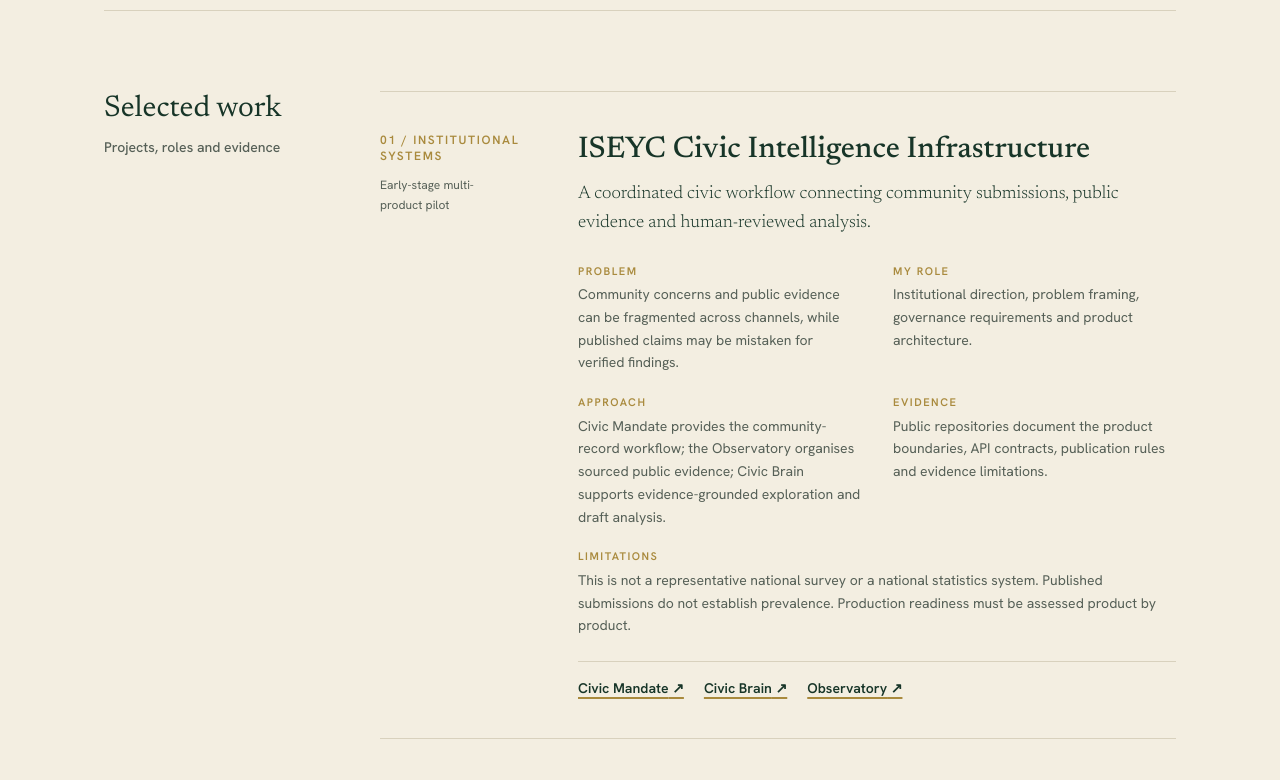
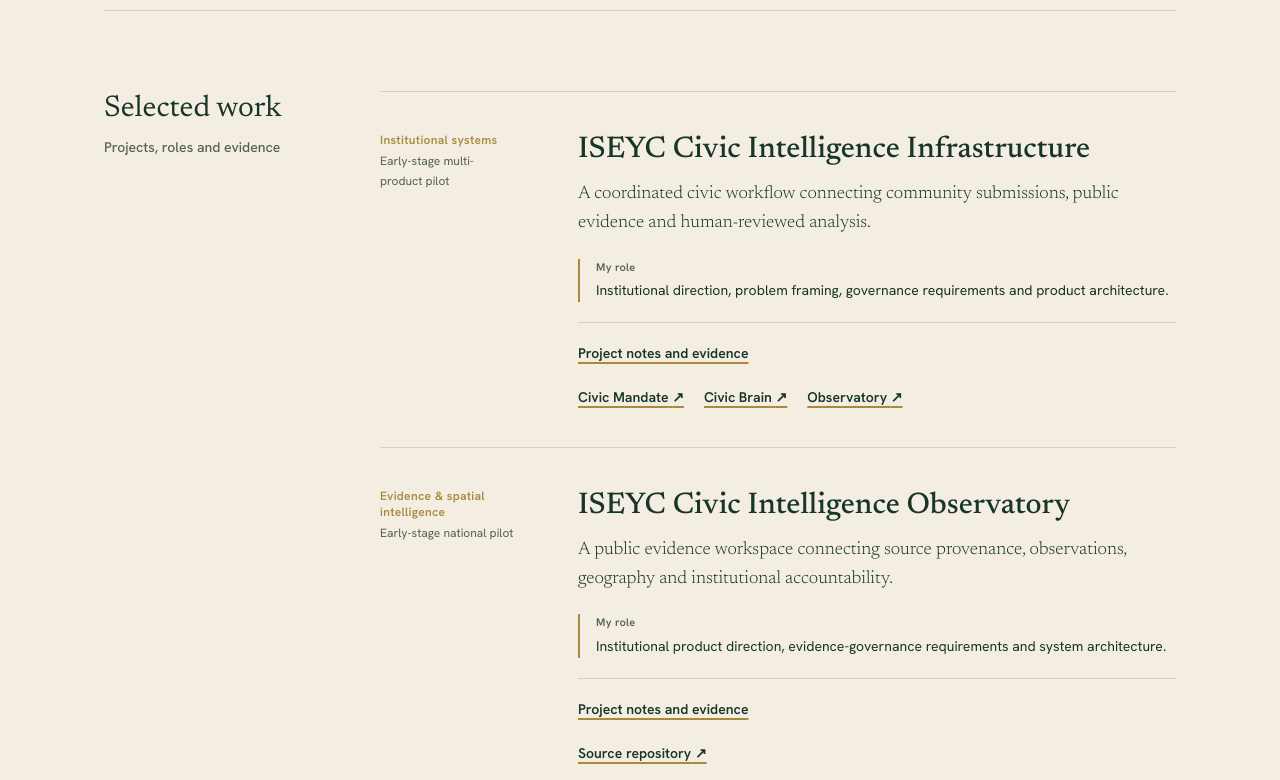
Before and after one commit to mrzulqarnainnadabo/zulqarnain-nadabo, a Next.js app: page / in a window 1280 px wide. Shown: the part 1600-2380 px from the top of the page. Built offline with nearby package versions, Linux system fonts and the light colour scheme.

Commit message:
Reduce case-study density with accessible progressive disclosure

```diff
--- a/components/CaseStudies.jsx
+++ b/components/CaseStudies.jsx
@@ -8,24 +8,49 @@ export default function CaseStudies() {
         {projects.map((project, index) => (
           <article key={project.id} className="py-8 md:py-10">
             <div className="grid gap-5 md:grid-cols-[150px_1fr] md:gap-12">
-              <div>
-                <p className="text-xs font-semibold uppercase tracking-[0.14em] text-gold">{String(index + 1).padStart(2, '0')} / {project.category}</p>
-                <p className="mt-3 text-xs leading-relaxed text-mute">{project.stage}</p>
+              <div className="flex flex-wrap items-start justify-between gap-2 md:block">
+                <p className="text-xs font-semibold tracking-wide text-gold">{project.category}</p>
+                <p className="mt-1 max-w-[22ch] text-xs leading-relaxed text-mute">{project.stage}</p>
               </div>
-              <div>
+              <div className="min-w-0">
                 <h3 className="font-serif text-2xl font-medium leading-tight text-forest md:text-3xl">{project.title}</h3>
                 <p className="mt-3 max-w-3xl font-serif text-lg font-light leading-relaxed text-forest">{project.summary}</p>
-                <dl className="mt-6 grid gap-x-8 gap-y-5 sm:grid-cols-2">
-                  {[["Problem", project.problem], ["My role", project.role], ["Approach", project.solution], ["Evidence", project.evidence], ["Limitations", project.limitations]].map(([label, value]) => (
-                    <div key={label} className={label === 'Limitations' ? 'sm:col-span-2' : ''}>
-                      <dt className="text-[11px] font-semibold uppercase tracking-[0.14em] text-gold">{label}</dt>
-                      <dd className="mt-1 text-sm leading-relaxed text-mute">{value}</dd>
-                    </div>
-                  ))}
-                </dl>
-                {project.links.length > 0 && <ul className="mt-6 flex flex-wrap gap-x-5 gap-y-2 border-t border-rule pt-4 text-sm font-semibold">
-                  {project.links.map((link) => <li key={link.href}><a className="text-forest underline decoration-gold decoration-2 underline-offset-4 hover:text-black" href={link.href} target="_blank" rel="noreferrer">{link.label} ↗</a></li>)}
-                </ul>}
+
+                <div className="mt-5 border-l-2 border-gold pl-4">
+                  <p className="text-[11px] font-semibold tracking-wide text-mute">My role</p>
+                  <p className="mt-1 max-w-3xl text-sm leading-relaxed text-forest">{project.role}</p>
+                </div>
+
+                <details className="project-notes mt-5 border-t border-rule pt-4">
+                  <summary className="inline-flex cursor-pointer items-center gap-2 py-1 text-sm font-semibold text-forest underline decoration-gold decoration-2 underline-offset-4 hover:text-black">
+                    Project notes and evidence
+                  </summary>
+                  <dl className="mt-5 grid gap-x-8 gap-y-5 sm:grid-cols-2">
+                    {[
+                      ['Problem', project.problem],
+                      ['Approach', project.solution],
+                      ['Evidence', project.evidence],
+                      ['Limitations', project.limitations],
+                    ].map(([label, value]) => (
+                      <div key={label} className={label === 'Limitations' ? 'sm:col-span-2' : ''}>
+                        <dt className="text-[11px] font-semibold tracking-wide text-gold">{label}</dt>
+                        <dd className="mt-1 text-sm leading-relaxed text-mute">{value}</dd>
+                      </div>
+                    ))}
+                  </dl>
+                </details>
+
+                {project.links.length > 0 && (
+                  <ul className="mt-5 flex flex-wrap gap-x-5 gap-y-2 text-sm font-semibold">
+                    {project.links.map((link) => (
+                      <li key={link.href}>
+                        <a className="text-forest underline decoration-gold decoration-2 underline-offset-4 hover:text-black" href={link.href} target="_blank" rel="noreferrer">
+                          {link.label} <span aria-hidden="true">↗</span>
+                        </a>
+                      </li>
+                    ))}
+                  </ul>
+                )}
               </div>
             </div>
           </article>
```
